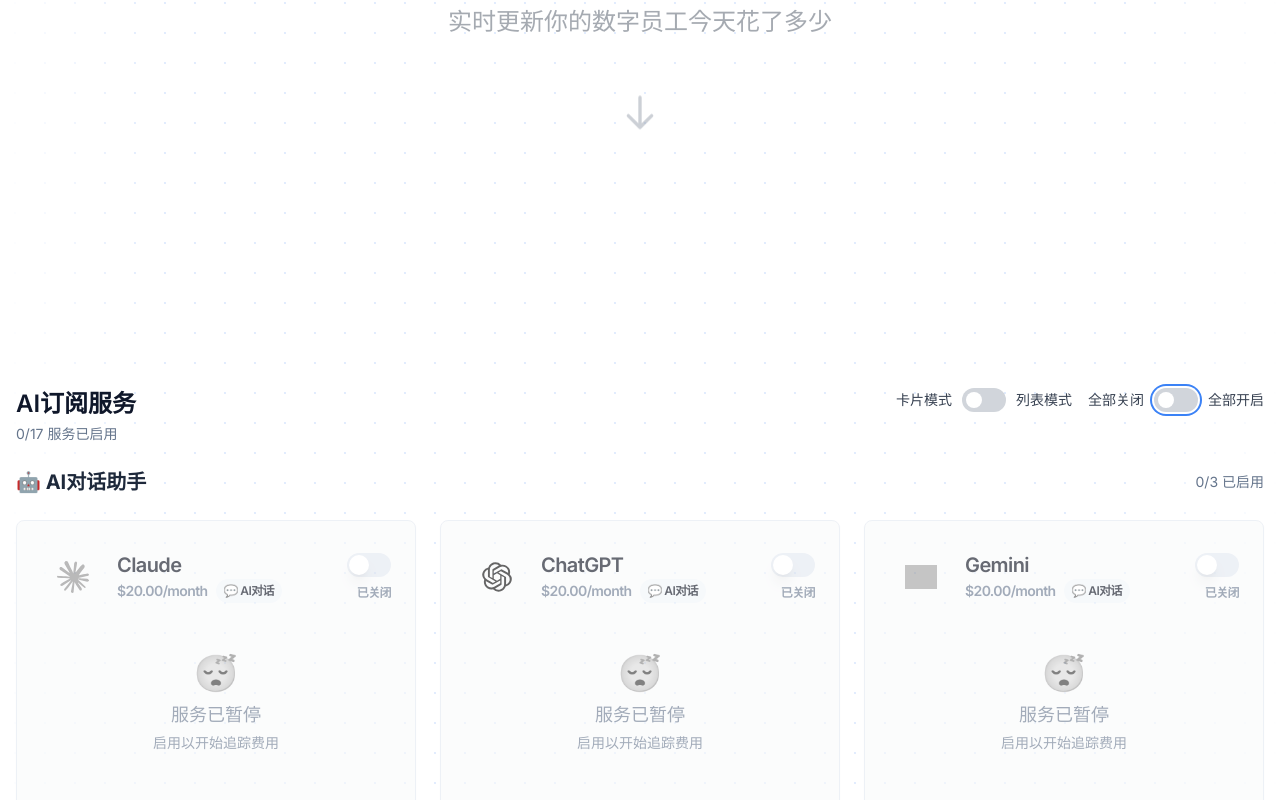
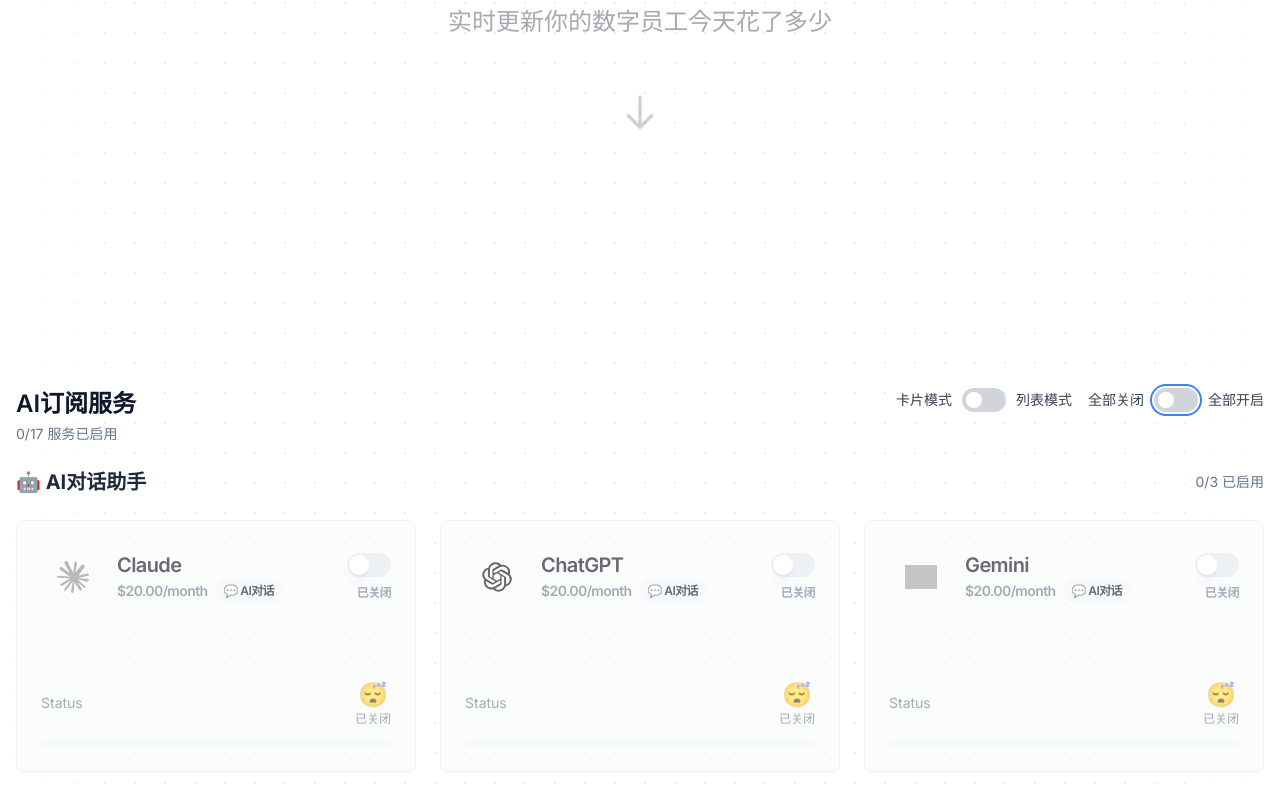
Before and after one commit to 2019YKL/AI-Spends, a Next.js app: page / in a window 1280 px wide. Both pictures are taken after a click on the button 1176 px from the left and 922 px from the top of the page. Shown: the part 522-1322 px from the top of the page. Built offline with nearby package versions, Linux system fonts and the light colour scheme; grey boxes are pictures that could not be loaded.

Commit message:
移除服务已暂停信息，优化整体 UI 逻辑

```diff
--- a/src/components/CostTrackingCard.tsx
+++ b/src/components/CostTrackingCard.tsx
@@ -142,14 +142,36 @@
             </div>
           </>
         ) : (
-          /* Inactive State */
-          <div className="text-center py-8">
-            <div className="text-4xl mb-2 grayscale">😴</div>
-            <div className="text-lg font-medium text-muted-foreground mb-1">服务已暂停</div>
-            <div className="text-sm text-muted-foreground">
-              启用以开始追踪费用
+          /* Inactive State - 保持与活跃状态相同的高度结构 */
+          <>
+            {/* Pricing Tiers 占位区域 */}
+            {service.pricingTiers && service.pricingTiers.length > 0 && (
+              <div className="h-[42px]"></div>
+            )}
+
+            {/* Current Cost 占位区域 */}
+            <div className="space-y-3">
+              <div className="flex justify-between items-center">
+                <span className="text-sm text-muted-foreground">Status</span>
+                <div className="text-center">
+                  <div className="text-2xl font-bold text-muted-foreground">
+                    😴
+                  </div>
+                  <div className="text-xs text-muted-foreground">
+                    已关闭
+                  </div>
+                </div>
+              </div>
+
+              {/* Progress Bar 占位区域 */}
+              <div className="w-full bg-muted rounded-full h-2">
+                <div
+                  className="h-2 rounded-full bg-gray-300"
+                  style={{ width: '0%' }}
+                />
+              </div>
             </div>
-          </div>
+          </>
         )}
       </CardContent>
     </Card>
--- a/src/components/ListCostTrackingCard.tsx
+++ b/src/components/ListCostTrackingCard.tsx
@@ -50,10 +50,10 @@
         </div>
       </div>
 
-      {/* Center: Pricing Tiers (if active) */}
-      {service.isActive && service.pricingTiers && service.pricingTiers.length > 0 && (
-        <div className="flex gap-2 mx-4 flex-shrink-0">
-          {service.pricingTiers.map((tier) => (
+      {/* Center: Pricing Tiers - 保持固定宽度避免布局抖动 */}
+      <div className="flex gap-2 mx-4 flex-shrink-0 min-w-[200px] justify-center">
+        {service.isActive && service.pricingTiers && service.pricingTiers.length > 0 ? (
+          service.pricingTiers.map((tier) => (
             <button
               key={tier.id}
               onClick={() => onTierChange?.(service.id, tier.id)}
@@ -65,9 +65,17 @@
             >
               {tier.name} ${tier.price}
             </button>
-          ))}
-        </div>
-      )}
+          ))
+        ) : service.isActive ? (
+          <span className="text-xs text-gray-500 dark:text-gray-500">
+            单一套餐
+          </span>
+        ) : (
+          <span className="text-xs text-gray-400 dark:text-gray-600">
+            —
+          </span>
+        )}
+      </div>
 
       {/* Right: Switch */}
       <div className="flex items-center gap-3 flex-shrink-0">
--- a/src/components/SimpleCostTrackingCard.tsx
+++ b/src/components/SimpleCostTrackingCard.tsx
@@ -40,6 +40,8 @@
       </CardHeader>
 
       <CardContent className="pt-2">
+        {/* 固定高度容器，确保开启关闭状态高度一致 */}
+        <div className="min-h-[60px] flex items-center justify-center">
           {service.isActive ? (
             <>
               {/* Pricing Tiers */}
@@ -68,12 +70,11 @@
             </>
           ) : (
             /* Inactive State */
-          <div className="flex items-center justify-center py-3">
             <span className="text-sm text-muted-foreground">
               服务已关闭
             </span>
+          )}
         </div>
-        )}
       </CardContent>
     </Card>
   )
```
Lines whose indentation alone changed are shown as unchanged.
